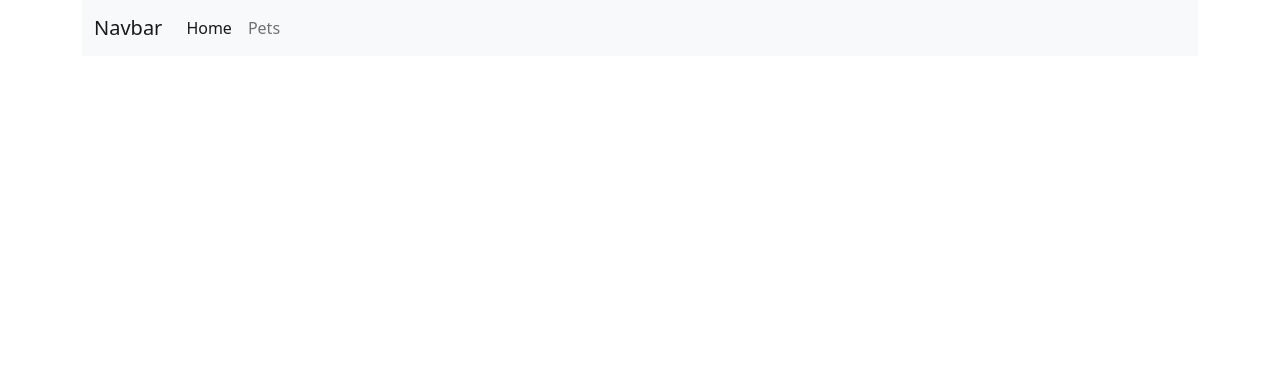
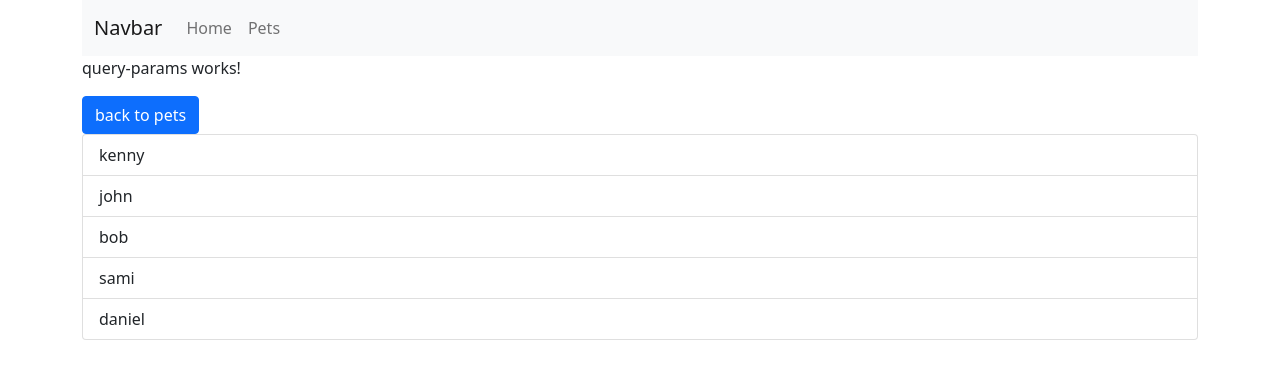
Before and after one commit to DanielVain/angular-routing, an Angular app: page /query in a window 1280 px wide. Before the commit this address led to /. Shown: the top 376 px of the page. Built offline with nearby package versions, Linux system fonts and the light colour scheme.

Commit message:
added queryParams page

```diff
--- a/src/app/app-routing.module.ts
+++ b/src/app/app-routing.module.ts
@@ -2,6 +2,7 @@ import { NgModule } from '@angular/core';
 import { RouterModule, Routes } from '@angular/router';
 import { HomePageComponent } from './pages/home-page/home-page.component';
 import { PetsComponent } from './pages/pets/pets.component';
+import { QueryParamsComponent } from './pages/query-params/query-params.component';
 
 const routes: Routes = [
   {
@@ -11,6 +12,7 @@ const routes: Routes = [
   },
   { path: 'home', component: HomePageComponent },
   { path: 'pets', component: PetsComponent },
+  { path: 'query', component: QueryParamsComponent },
 ];
 
 @NgModule({
--- a/src/app/app.module.ts
+++ b/src/app/app.module.ts
@@ -6,13 +6,15 @@ import { AppComponent } from './app.component';
 import { HomePageComponent } from './pages/home-page/home-page.component';
 import { PetsComponent } from './pages/pets/pets.component';
 import { NavbarComponent } from './components/navbar/navbar.component';
+import { QueryParamsComponent } from './pages/query-params/query-params.component';
 
 @NgModule({
   declarations: [
     AppComponent,
     HomePageComponent,
     PetsComponent,
-    NavbarComponent
+    NavbarComponent,
+    QueryParamsComponent
   ],
   imports: [
     BrowserModule,
--- a/src/app/components/navbar/navbar.component.css
+++ b/src/app/components/navbar/navbar.component.css
@@ -0,0 +1,3 @@
+.you-are-here {
+  color: red !important;
+}
--- a/src/app/components/navbar/navbar.component.html
+++ b/src/app/components/navbar/navbar.component.html
@@ -15,10 +15,18 @@
     <div class="collapse navbar-collapse" id="navbarNav">
       <ul class="navbar-nav">
         <li class="nav-item">
-          <a class="nav-link active" aria-current="page" href="/">Home</a>
+          <a
+            class="nav-link"
+            aria-current="page"
+            routerLink="/home"
+            routerLinkActive="you-are-here"
+            >Home</a
+          >
         </li>
         <li class="nav-item">
-          <a class="nav-link" href="/pets">Pets</a>
+          <a class="nav-link" routerLink="/pets" routerLinkActive="you-are-here"
+            >Pets</a
+          >
         </li>
       </ul>
     </div>
--- a/src/app/pages/pets/pets.component.html
+++ b/src/app/pages/pets/pets.component.html
@@ -1 +1,7 @@
 <p>pets works!</p>
+<!-- <form action="http://localhost:4200/query" method="get">
+  <input type="text" name="name" />
+  <input type="text" name="id" />
+  <button>submit</button>
+</form> -->
+<a routerLink="/query" [queryParams]="{ name: 'Kenny', id: 0 }">query</a>
--- /dev/null
+++ b/src/app/pages/query-params/query-params.component.html
@@ -0,0 +1,15 @@
+<p>query-params works!</p>
+<h1>{{ name }}</h1>
+<h2>{{ id }}</h2>
+<button type="button" class="btn btn-primary" (click)="handleBtnClick()">
+  back to pets
+</button>
+<ul class="list-group">
+  <li
+    class="list-group-item"
+    *ngFor="let nameItem of namesArr"
+    [ngClass]="{ active: nameItem == name }"
+  >
+    {{ nameItem }}
+  </li>
+</ul>
--- /dev/null
+++ b/src/app/pages/query-params/query-params.component.ts
@@ -0,0 +1,29 @@
+import { Component, OnInit } from '@angular/core';
+import { ActivatedRoute, Params, Router } from '@angular/router';
+
+@Component({
+  selector: 'app-query-params',
+  templateUrl: './query-params.component.html',
+  styleUrls: ['./query-params.component.css'],
+})
+export class QueryParamsComponent implements OnInit {
+  name: string;
+  id: number;
+  namesArr: string[];
+  constructor(private route: ActivatedRoute, private router: Router) {
+    this.name = '';
+    this.id = NaN;
+    this.namesArr = ['kenny', 'john', 'bob', 'sami', 'daniel'];
+  }
+
+  ngOnInit(): void {
+    this.route.queryParams.subscribe((qparams: Params) => {
+      console.log(qparams);
+      this.name = qparams['name'];
+      this.id = qparams['id'];
+    });
+  }
+  handleBtnClick(): void {
+    this.router.navigate(['pets']);
+  }
+}
```
Also changed, not shown: src/app/pages/query-params/query-params.component.css (added), 1 other file (tests, documents, lock files or other folders).
